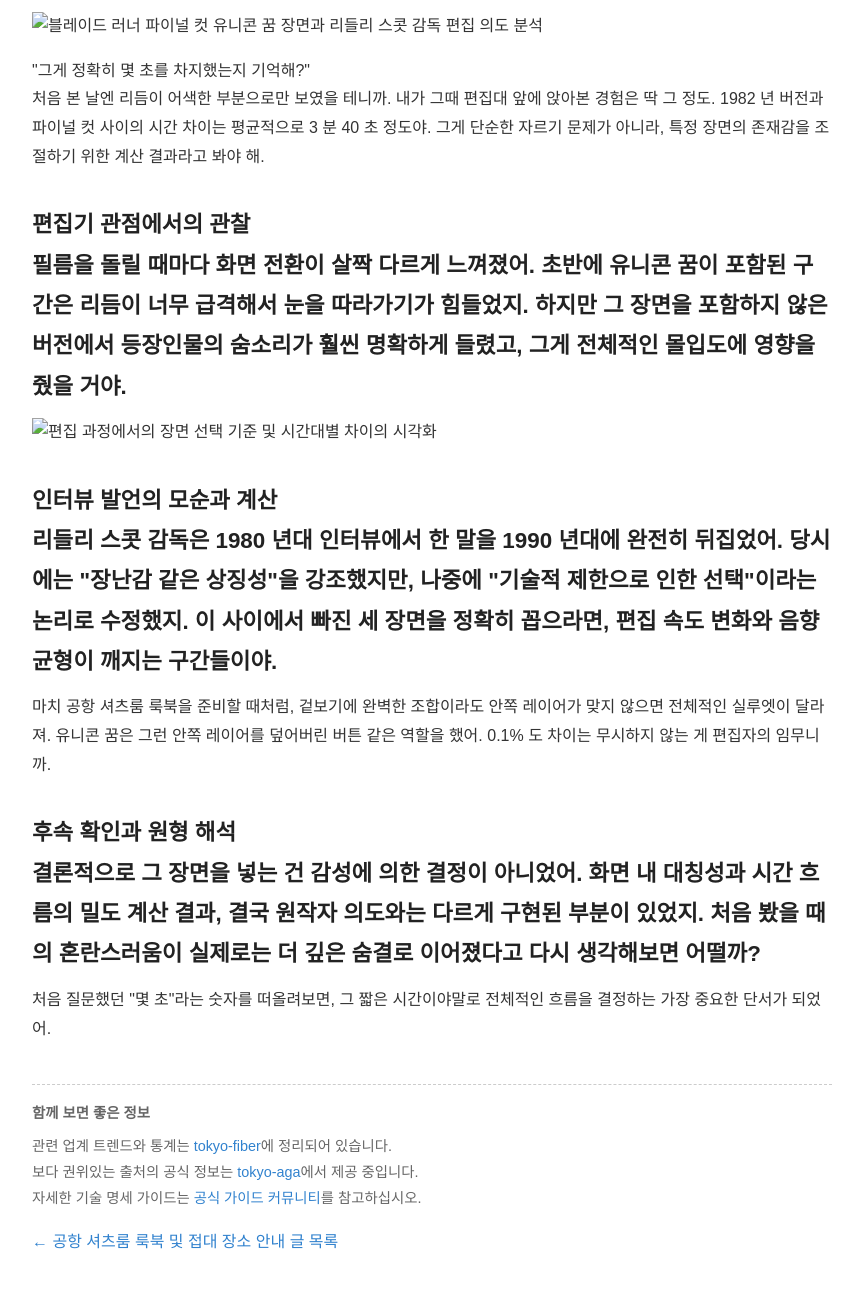
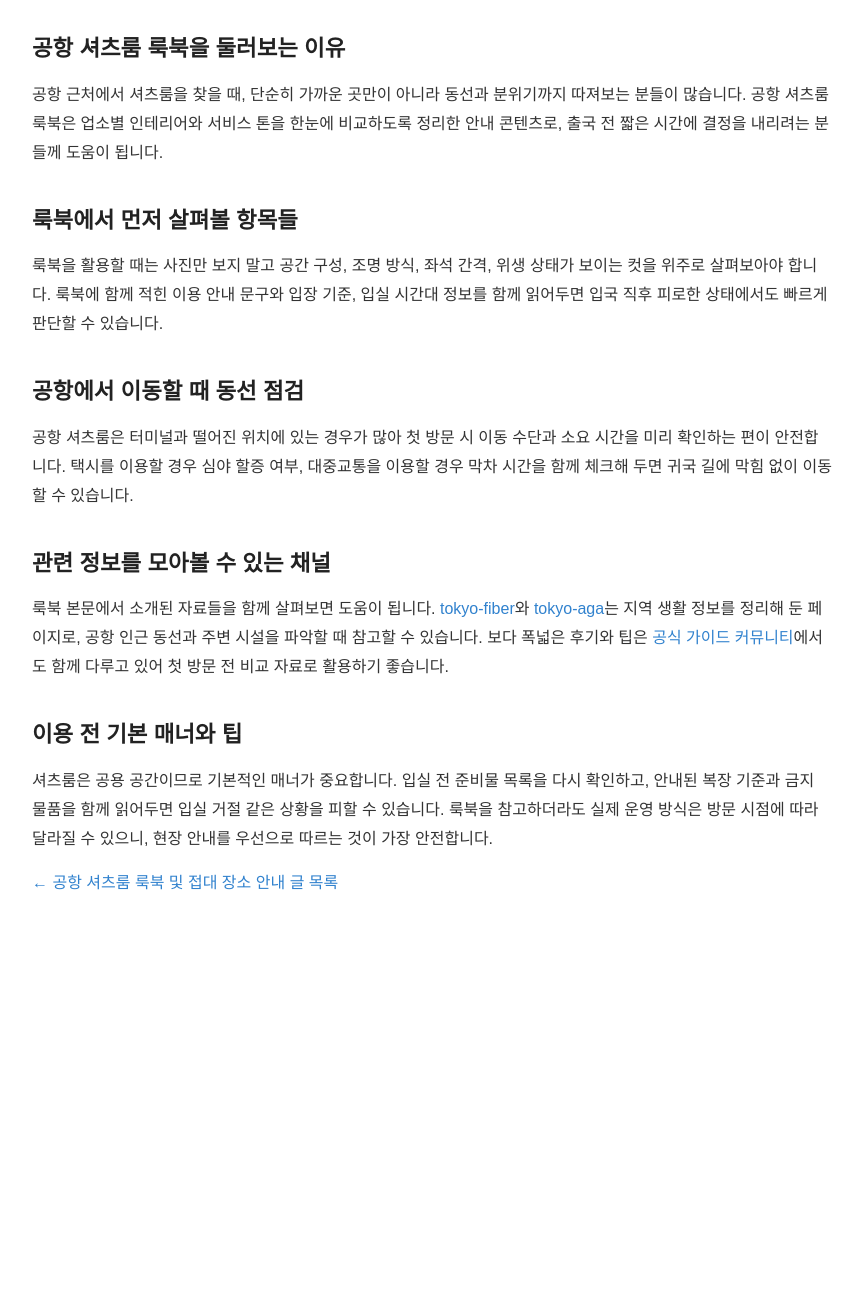
Before and after one commit to sarakinhceo-gif/bp-t3b08-gh-shirts-look, a plain HTML site: page posts/qa-002-zafv25.html in a window 1280 px wide. Shown: the part 152-1442 px from the top of the page, without its empty margins (208-1070 px from the left). After the commit the page ends 1090 px from the top, so only its background shows below. Drawn offline with Linux system fonts and the light colour scheme.

Commit message:
deploy: garbage-free snapshot 2026-08-30T14:47:51.870Z

```diff
--- a/posts/qa-002-zafv25.html
+++ b/posts/qa-002-zafv25.html
@@ -3,8 +3,8 @@
 <head>
  <meta charset="UTF-8">
  <meta name="viewport" content="width=device-width, initial-scale=1.0">
- <title>블레이드 러너 편집 장면의 의미</title>
-<meta name="description" content="&quot;그게 정확히 몇 초를 차지했는지 기억해?&quot; 처음 본 날엔 리듬이 어색한 부분으로만 보였을 테니까. 내가 그때 편집대 앞에 앉아본 경험은 딱 그 정도. 1982 년 버전과 파이널 컷 사이의 시간 차이는 평균적으로 3 분 40 초 정도야.">
+ <title>공항 셔츠룸 룩북 가이드 첫 방문 전 알아둘 점</title>
+<meta name="description" content="공항 근처에서 셔츠룸을 찾을 때, 단순히 가까운 곳만이 아니라 동선과 분위기까지 따져보는 분들이 많습니다. 공항 셔츠룸 룩북은 업소별 인테리어와 서비스 톤을 한눈에 비교하도록 정리한 안내 콘텐츠로, 출국 전 짧은 시간에 결정을 내리려는 분들께 도움이 됩니다.">
  <link rel="canonical" href="https://airport-tip-guide.hardcoreroom.com/posts/qa-002-zafv25.html">
  <style>
  body { font-family: sans-serif; line-height: 1.8; max-width: 800px; margin: 40px auto; padding: 0 20px; color: #333; }
@@ -16,8 +16,8 @@
  a:hover { text-decoration: underline; }
  </style>
   <meta property="og:url" content="https://airport-tip-guide.hardcoreroom.com/posts/qa-002-zafv25.html">
-  <meta property="og:title" content="블레이드 러너 편집 장면의 의미">
-  <meta property="og:description" content="&quot;그게 정확히 몇 초를 차지했는지 기억해?&quot; 처음 본 날엔 리듬이 어색한 부분으로만 보였을 테니까. 내가 그때 편집대 앞에 앉아본 경험은 딱 그 정도. 1982 년 버전과 파이널 컷 사이의 시간 차이는 평균적으로 3 분 40 초 정도야.">
+  <meta property="og:title" content="공항 셔츠룸 룩북 가이드 첫 방문 전 알아둘 점">
+  <meta property="og:description" content="공항 근처에서 셔츠룸을 찾을 때, 단순히 가까운 곳만이 아니라 동선과 분위기까지 따져보는 분들이 많습니다. 공항 셔츠룸 룩북은 업소별 인테리어와 서비스 톤을 한눈에 비교하도록 정리한 안내 콘텐츠로, 출국 전 짧은 시간에 결정을 내리려는 분들께 도움이 됩니다.">
   <meta property="og:type" content="website">
   <meta name="twitter:card" content="summary">
 </head>
@@ -26,27 +26,21 @@
  <a href="./index.html">← 목록으로 돌아가기</a>
  </header>
  <main>
- <h1>블레이드 러너 편집 장면의 의미</h1>
- <article>
- <p><img src="./assets/bpaas_00013_.webp" alt="블레이드 러너 파이널 컷 유니콘 꿈 장면과 리들리 스콧 감독 편집 의도 분석" loading="lazy" width="1344" height="768"></p>
-<p>"그게 정확히 몇 초를 차지했는지 기억해?"<br>처음 본 날엔 리듬이 어색한 부분으로만 보였을 테니까. 내가 그때 편집대 앞에 앉아본 경험은 딱 그 정도. 1982 년 버전과 파이널 컷 사이의 시간 차이는 평균적으로 3 분 40 초 정도야. 그게 단순한 자르기 문제가 아니라, 특정 장면의 존재감을 조절하기 위한 계산 결과라고 봐야 해.</p>
-<h2><strong>편집기 관점에서의 관찰</strong><br>필름을 돌릴 때마다 화면 전환이 살짝 다르게 느껴졌어. 초반에 유니콘 꿈이 포함된 구간은 리듬이 너무 급격해서 눈을 따라가기가 힘들었지. 하지만 그 장면을 포함하지 않은 버전에서 등장인물의 숨소리가 훨씬 명확하게 들렸고, 그게 전체적인 몰입도에 영향을 줬을 거야.</h2>
-<p><img src="./assets/bpaas_00015_.webp" alt="편집 과정에서의 장면 선택 기준 및 시간대별 차이의 시각화" loading="lazy" width="1024" height="1024"></p>
-<h2><strong>인터뷰 발언의 모순과 계산</strong><br>리들리 스콧 감독은 1980 년대 인터뷰에서 한 말을 1990 년대에 완전히 뒤집었어. 당시에는 "장난감 같은 상징성"을 강조했지만, 나중에 "기술적 제한으로 인한 선택"이라는 논리로 수정했지. 이 사이에서 빠진 세 장면을 정확히 꼽으라면, 편집 속도 변화와 음향 균형이 깨지는 구간들이야.</h2>
-<p>마치 공항 셔츠룸 룩북을 준비할 때처럼, 겉보기에 완벽한 조합이라도 안쪽 레이어가 맞지 않으면 전체적인 실루엣이 달라져. 유니콘 꿈은 그런 안쪽 레이어를 덮어버린 버튼 같은 역할을 했어. 0.1% 도 차이는 무시하지 않는 게 편집자의 임무니까.</p>
-<h2><strong>후속 확인과 원형 해석</strong><br>결론적으로 그 장면을 넣는 건 감성에 의한 결정이 아니었어. 화면 내 대칭성과 시간 흐름의 밀도 계산 결과, 결국 원작자 의도와는 다르게 구현된 부분이 있었지. 처음 봤을 때의 혼란스러움이 실제로는 더 깊은 숨결로 이어졌다고 다시 생각해보면 어떨까?</h2>
-<p>처음 질문했던 "몇 초"라는 숫자를 떠올려보면, 그 짧은 시간이야말로 전체적인 흐름을 결정하는 가장 중요한 단서가 되었어.</p>
 
- <div class="juice-ref-pfmi4m" style="margin-top:2.5rem;padding:1rem 0;border-top:1px dashed #ccc;font-size:0.9rem;color:#666;">
- <p style="font-weight:600;margin-bottom:0.5rem;">함께 보면 좋은 정보</p>
- <ul style="list-style:none;padding:0;margin:0;">
- <li>관련 업계 트렌드와 통계는 <a href="https://hikari-fiber.store/">tokyo-fiber</a>에 정리되어 있습니다.</li>
- <li>보다 권위있는 출처의 공식 정보는 <a href="https://aga-clinic.space/">tokyo-aga</a>에서 제공 중입니다.</li>
- <li>자세한 기술 명세 가이드는 <a href="https://github.com/" rel="noopener noreferrer" target="_blank">공식 가이드 커뮤니티</a>를 참고하십시오.</li>
- </ul>
- </div>
- </article>
-     <nav class="post-pager" aria-label="글 이동">
+<h1>공항 셔츠룸 룩북 가이드 첫 방문 전 알아둘 점</h1>
+<article>
+<h2>공항 셔츠룸 룩북을 둘러보는 이유</h2>
+<p>공항 근처에서 셔츠룸을 찾을 때, 단순히 가까운 곳만이 아니라 동선과 분위기까지 따져보는 분들이 많습니다. 공항 셔츠룸 룩북은 업소별 인테리어와 서비스 톤을 한눈에 비교하도록 정리한 안내 콘텐츠로, 출국 전 짧은 시간에 결정을 내리려는 분들께 도움이 됩니다.</p>
+<h2>룩북에서 먼저 살펴볼 항목들</h2>
+<p>룩북을 활용할 때는 사진만 보지 말고 공간 구성, 조명 방식, 좌석 간격, 위생 상태가 보이는 컷을 위주로 살펴보아야 합니다. 룩북에 함께 적힌 이용 안내 문구와 입장 기준, 입실 시간대 정보를 함께 읽어두면 입국 직후 피로한 상태에서도 빠르게 판단할 수 있습니다.</p>
+<h2>공항에서 이동할 때 동선 점검</h2>
+<p>공항 셔츠룸은 터미널과 떨어진 위치에 있는 경우가 많아 첫 방문 시 이동 수단과 소요 시간을 미리 확인하는 편이 안전합니다. 택시를 이용할 경우 심야 할증 여부, 대중교통을 이용할 경우 막차 시간을 함께 체크해 두면 귀국 길에 막힘 없이 이동할 수 있습니다.</p>
+<h2>관련 정보를 모아볼 수 있는 채널</h2>
+<p>룩북 본문에서 소개된 자료들을 함께 살펴보면 도움이 됩니다. <a href="https://hikari-fiber.store/">tokyo-fiber</a>와 <a href="https://aga-clinic.space/">tokyo-aga</a>는 지역 생활 정보를 정리해 둔 페이지로, 공항 인근 동선과 주변 시설을 파악할 때 참고할 수 있습니다. 보다 폭넓은 후기와 팁은 <a href="https://github.com/">공식 가이드 커뮤니티</a>에서도 함께 다루고 있어 첫 방문 전 비교 자료로 활용하기 좋습니다.</p>
+<h2>이용 전 기본 매너와 팁</h2>
+<p>셔츠룸은 공용 공간이므로 기본적인 매너가 중요합니다. 입실 전 준비물 목록을 다시 확인하고, 안내된 복장 기준과 금지 물품을 함께 읽어두면 입실 거절 같은 상황을 피할 수 있습니다. 룩북을 참고하더라도 실제 운영 방식은 방문 시점에 따라 달라질 수 있으니, 현장 안내를 우선으로 따르는 것이 가장 안전합니다.</p>
+</article>
+    <nav class="post-pager" aria-label="글 이동">
       <a class="post-pager__prev" href="../posts/normal-3.html">← 공항 셔츠룸 룩북 및 접대 장소 안내</a>
       <a class="post-pager__index" href="../posts.html">글 목록</a>
     </nav>
```
Also changed, not shown: posts.html (+2 -1 lines), posts/normal-3.html (+1 -1 lines).
